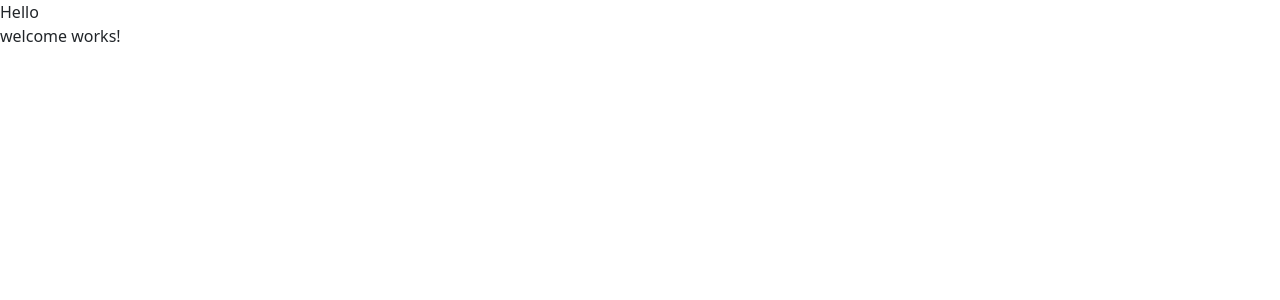
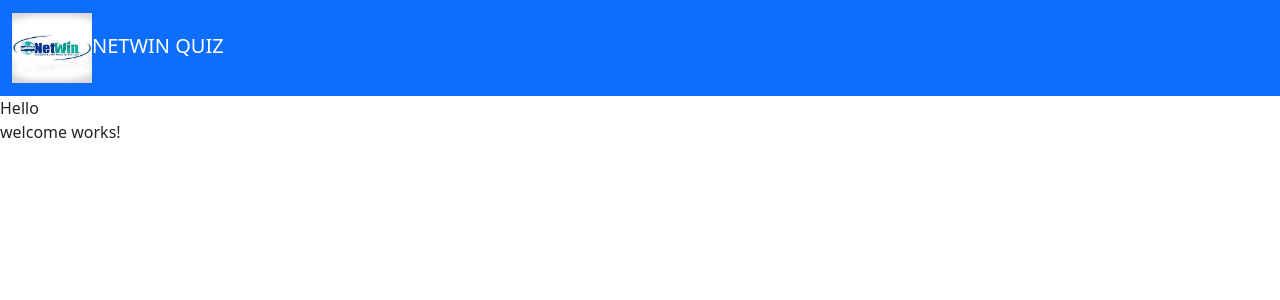
Before and after one commit to komalsonar8/quiz, an Angular app: page /welcome in a window 1280 px wide. Shown: the top 300 px of the page. Built offline with nearby package versions, Linux system fonts and the light colour scheme.

Commit message:
add image in header

```diff
--- a/src/app/app.component.html
+++ b/src/app/app.component.html
@@ -1 +1,2 @@
+<app-header></app-header>
 <router-outlet>Hello</router-outlet>
--- a/src/app/header/header.component.html
+++ b/src/app/header/header.component.html
@@ -1 +1,7 @@
-<p>header works!</p>
+<nav class="navbar navbar-dark bg-primary">
+    <div class="container-fluid">
+      <a class="navbar-brand text-bold" href="#">
+        <img src="assets\download.jpg" alt="" width="80" height="70"><span class="text-uppercase">Netwin Quiz</span>
+      </a>
+    </div>
+  </nav>
--- a/src/index.html
+++ b/src/index.html
@@ -9,6 +9,7 @@
   <link rel="icon" type="image/x-icon" href="favicon.ico">
   <link href="https://cdn.jsdelivr.net/npm/bootstrap@5.1.3/dist/css/bootstrap.min.css" rel="stylesheet"
     integrity="sha384-1BmE4kWBq78iYhFldvKuhfTAU6auU8tT94WrHftjDbrCEXSU1oBoqyl2QvZ6jIW3" crossorigin="anonymous">
+    <link rel="stylesheet" href="https://cdnjs.cloudflare.com/ajax/libs/font-awesome/4.7.0/css/font-awesome.min.css">
 </head>
 
 <body>
```
Also changed, not shown: src/assets/download.jpg (added).
